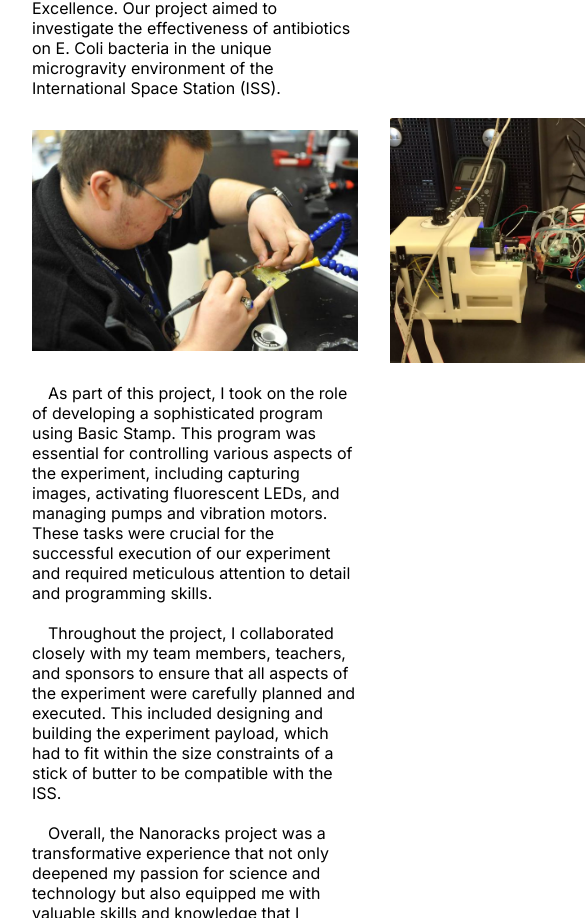
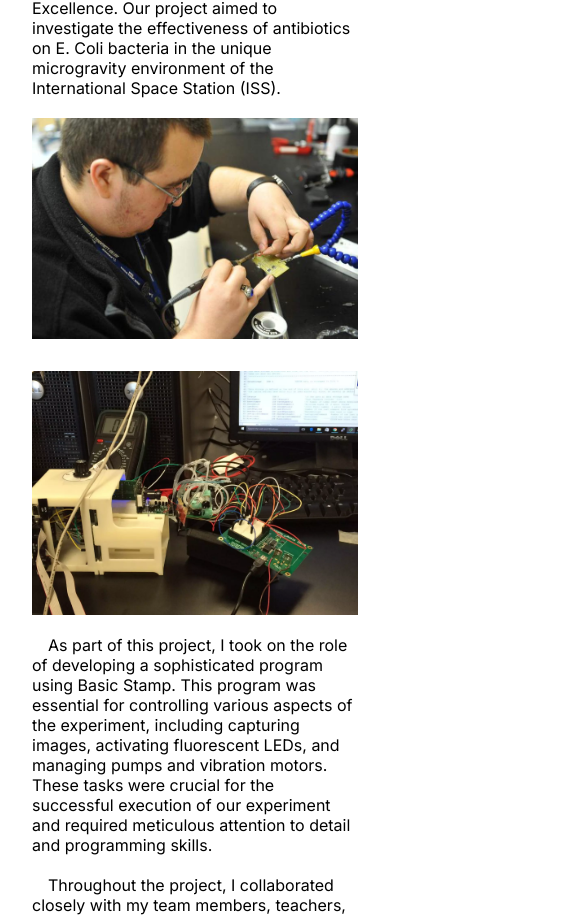
Before and after one commit to nicholasMeadows/PersonalWebsite, a Next.js app: page /work-experience in a window 390 px wide. Shown: the part 4889-5807 px from the top of the page, 585 px wide, since content can reach past the window. Built offline with nearby package versions, Linux system fonts and the light colour scheme.

Commit message:
update other-experience-img-box to be a column on small screen

```diff
--- a/src/app/css/work-experience.css
+++ b/src/app/css/work-experience.css
@@ -88,4 +88,8 @@
     .company-experience-box {
         padding-left: 0;
     }
+
+    .other-experience-img-box {
+        flex-direction: column;
+    }
 }
```
